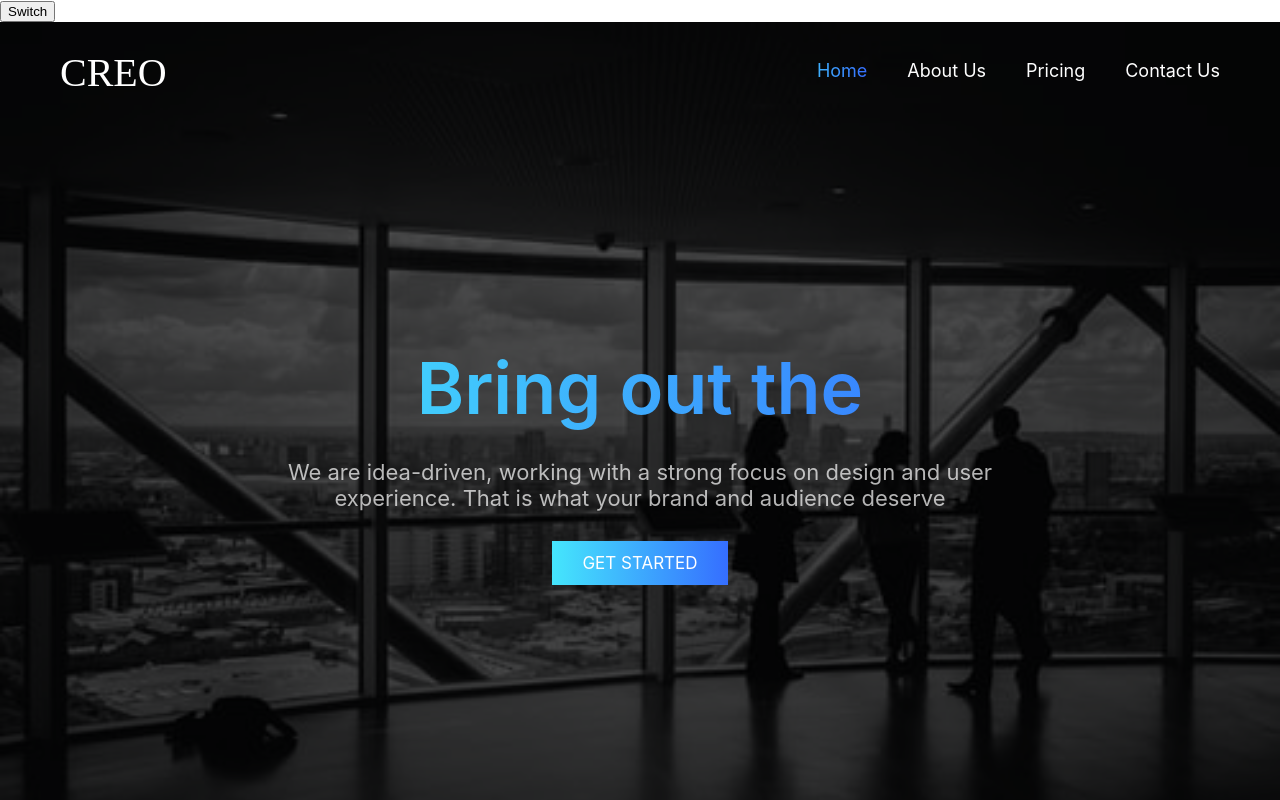
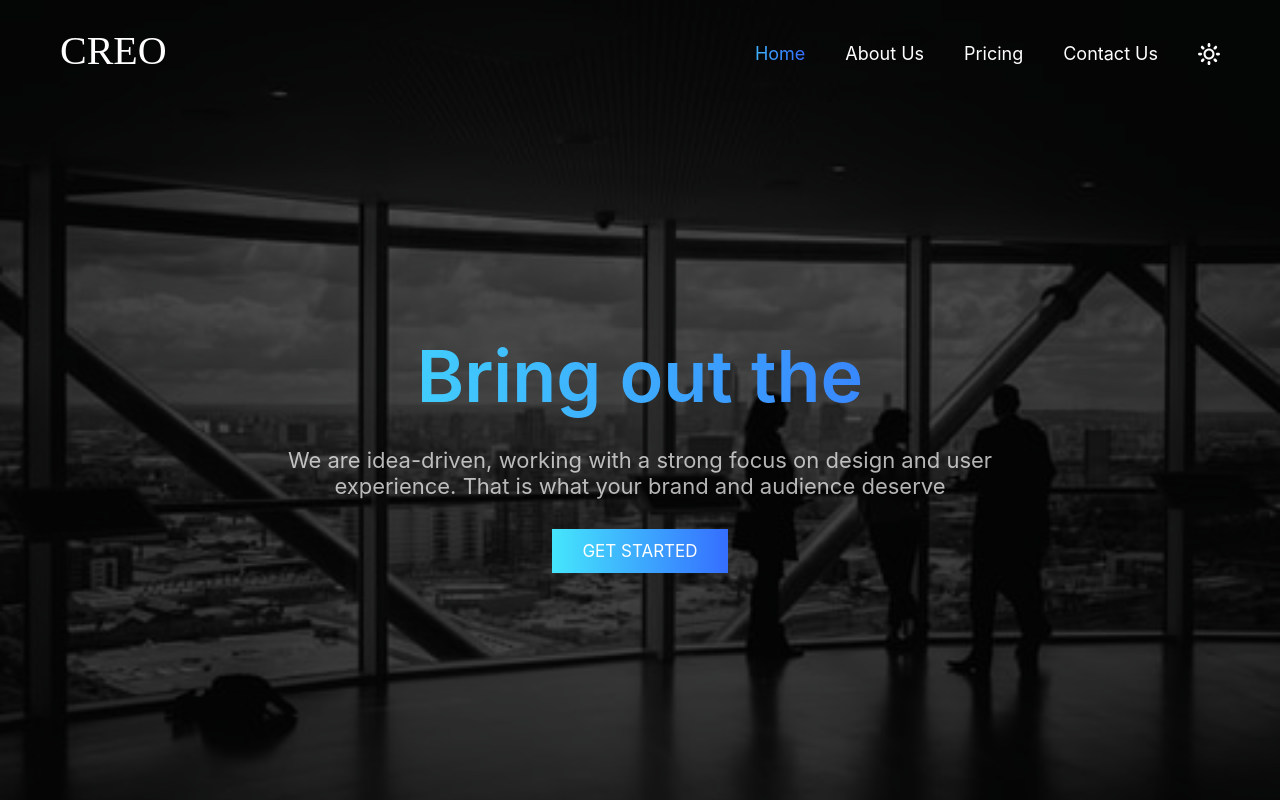
Before and after one commit to AdedolapoAkanle/Creo, a React (Create React App) app: page / in a window 1280 px wide. Shown: the top 800 px of the page. Built offline with nearby package versions, Linux system fonts and the light colour scheme; a web font is replaced by a local one.

Commit message:
new commit

```diff
--- a/package.json
+++ b/package.json
@@ -8,6 +8,7 @@
     "@testing-library/user-event": "^13.5.0",
     "react": "^18.2.0",
     "react-dom": "^18.2.0",
+    "react-icons": "^4.7.1",
     "react-scripts": "5.0.1",
     "web-vitals": "^2.1.4"
   },
--- a/src/App.css
+++ b/src/App.css
@@ -103,6 +103,12 @@
 .button:hover {
   transform: scale(1, 1.1);
   cursor: pointer;
+}
+
+.theme-btn {
+  font-size: 22px;
+  font-weight: 100;
+  margin-top: 5px;
 }
 
 /* Media Query - Main Section */
--- a/src/App.js
+++ b/src/App.js
@@ -29,6 +29,7 @@ import twt from "./img/twt.png";
 import arrow from "./img/Arrow.png";
 import clock from "./img/clock.png";
 import map from "./img/map.png";
+import { ImSun } from "react-icons/im";
 
 function App() {
   const [theme, setTheme] = useState("light");
@@ -43,8 +44,7 @@ function App() {
     document.body.className = theme;
   }, [theme]);
   return (
-    <div className="App">
-      <button onClick={toggleTheme}>Switch</button>
+    <div className={`App ${theme}`}>
       <div className="container">
         <section className="section">
           <div className="blur">
@@ -55,6 +55,9 @@ function App() {
                 <ul className="li">About Us</ul>
                 <ul className="li">Pricing</ul>
                 <ul className="li">Contact Us</ul>
+                <ul className="li">
+                  <ImSun className="theme-btn" onClick={toggleTheme} />
+                </ul>
               </li>
             </div>
             <div className="main">
@@ -117,7 +120,7 @@ function App() {
         </section>
 
         {/* Offer section */}
-        <section className={`offer-section ${theme}`}>
+        <section className="offer-section">
           <div className="offer-header">
             What we Offer <hr className="offer-hr" />
           </div>
```
Also changed, not shown: 1 other file (tests, documents, lock files or other folders).
